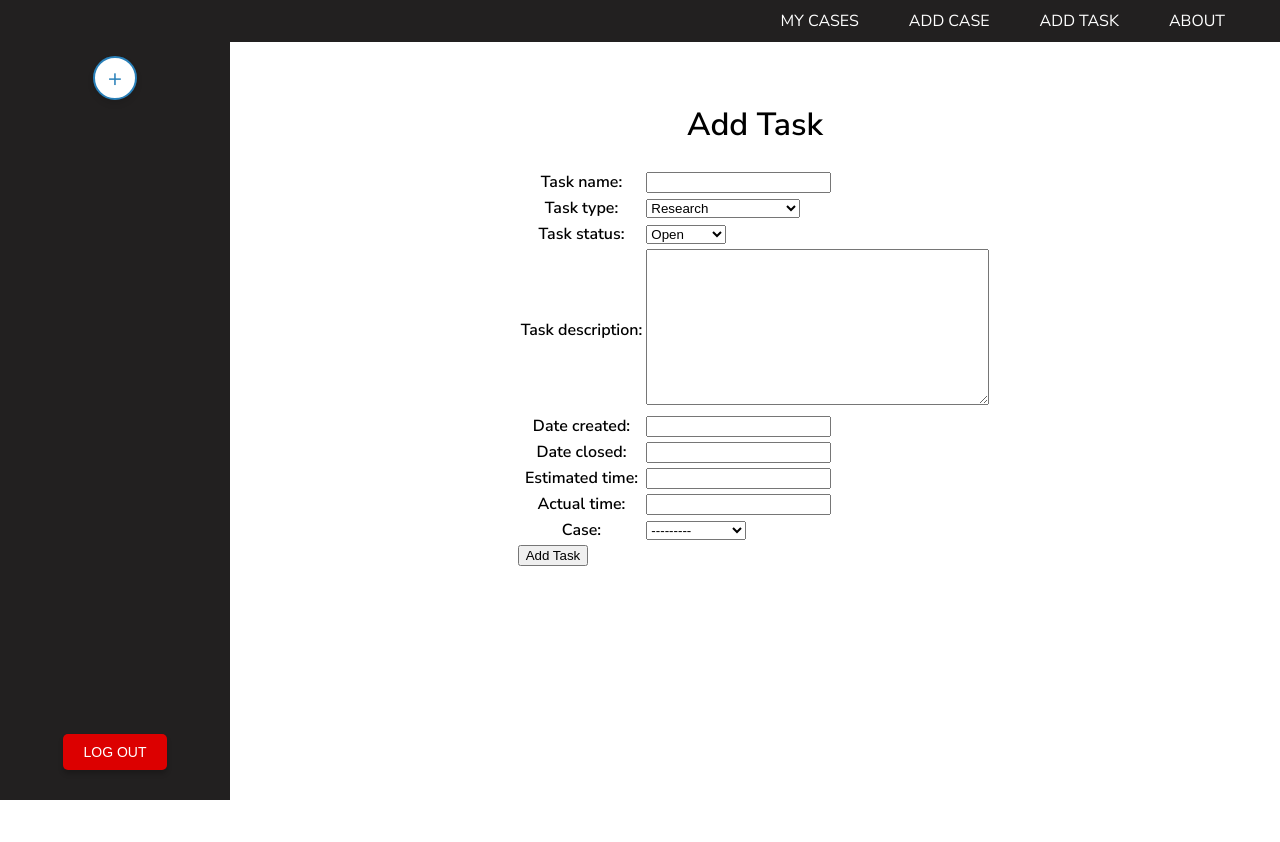
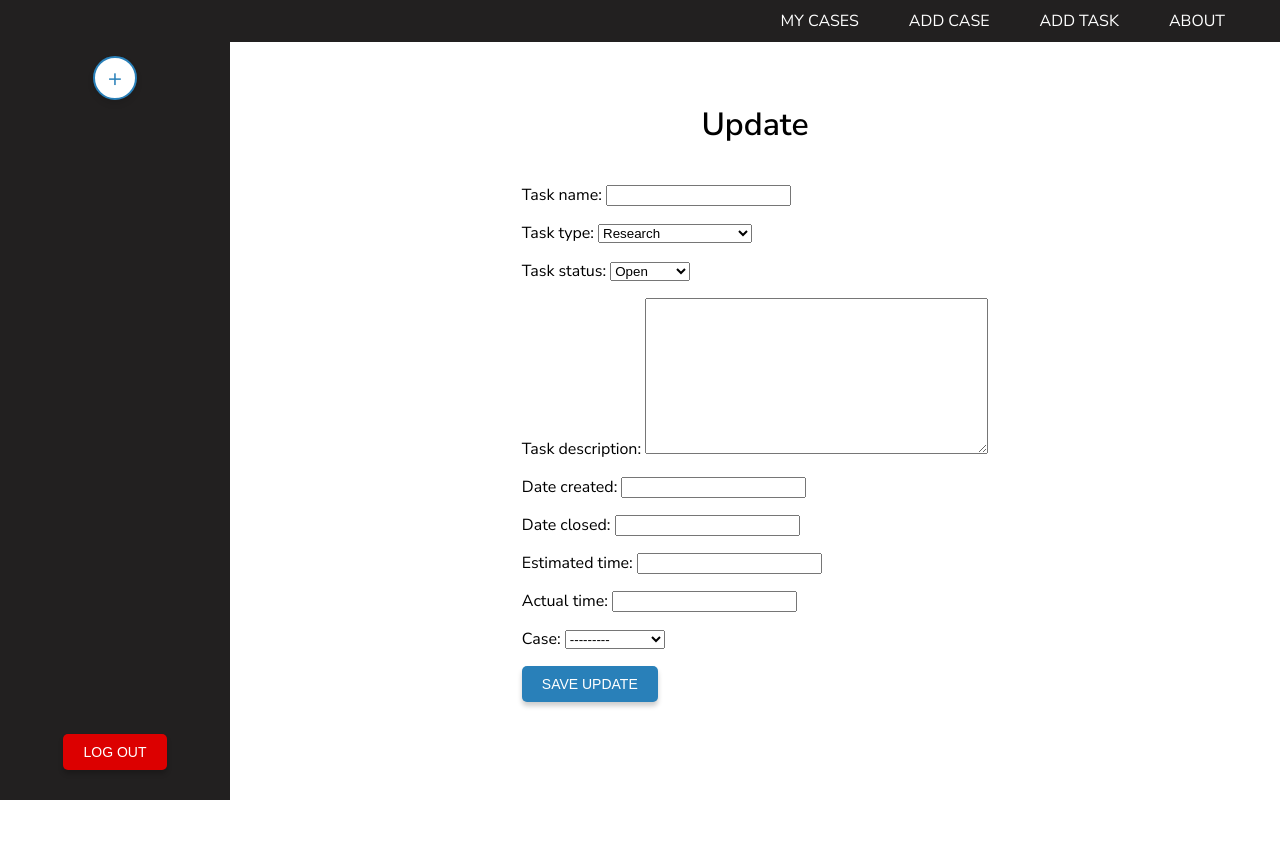
Before and after one commit to matthew-estes/caselawg, a Django app: page /task/create/ in a window 1280 px wide. Run offline with Django 5.2, Linux system fonts and the light colour scheme; a user stored in the database is signed in; tables that the repository leaves empty hold one stand-in row (values such as "Sample post").

Commit message:
Create task update operation

```diff
--- a/main_app/templates/main_app/task_form.html
+++ b/main_app/templates/main_app/task_form.html
@@ -4,19 +4,15 @@ rel='stylesheet' href='{% static 'css/form.css' %}'/> {% endblock %}
 {% block content %}
 
 <div class="page-header">
-  {% if case %}
   <h1>Update {{ task.task_name }}</h1>
-  {% else %}
-  <h1>Add Task</h1>
-  {% endif %}
 </div>
 
 <form action="" method="post" class="add-task-form-container">
   {% csrf_token %}
   <table>
-    {{ form.as_table }}
+    {{ form.as_p }}
   </table>
-  <button type="submit" class="button-submit">Add Task</button>
+  <button type="submit" class="submit-button">SAVE UPDATE</button>
 </form>
 
 {% endblock %}
--- a/main_app/templates/tasks/task_index.html
+++ b/main_app/templates/tasks/task_index.html
@@ -52,9 +52,9 @@
                            <td>{{ task.actual_time }}</td>
                            <td>
                                 <a class='btn btn-primary me-1' href="{% url 'task-detail' task.pk %}"><i class="fa-solid fa-arrow-up-right-from-square"></i></a>
-                                <a class='btn btn-warning me-1' href='{% url 'task-update' task.pk %}'><i class="fa-regular fa-pen-to-square"></i></a>
-                                <a class='btn btn-success me-1' href='{% url 'task-close' task.pk %}'><i class="fa-regular fa-square-check"></i></a>
-                                <a type='button' class='btn btn-danger me-1' href='{% url 'task-delete' task.pk %}'><i class="fa-regular fa-trash-can"></i></a>
+                                <a class='btn btn-warning me-1' href="{% url 'task-update' task.pk %}"><i class="fa-regular fa-pen-to-square"></i></a>
+                                <a class='btn btn-success me-1' href="{% url 'task-close' task.pk %}"><i class="fa-regular fa-square-check"></i></a>
+                                <a type='button' class='btn btn-danger me-1' href="{% url 'task-delete' task.pk %}"><i class="fa-regular fa-trash-can"></i></a>
                            </td>
                           </tr>
                           {% endfor %}
```
